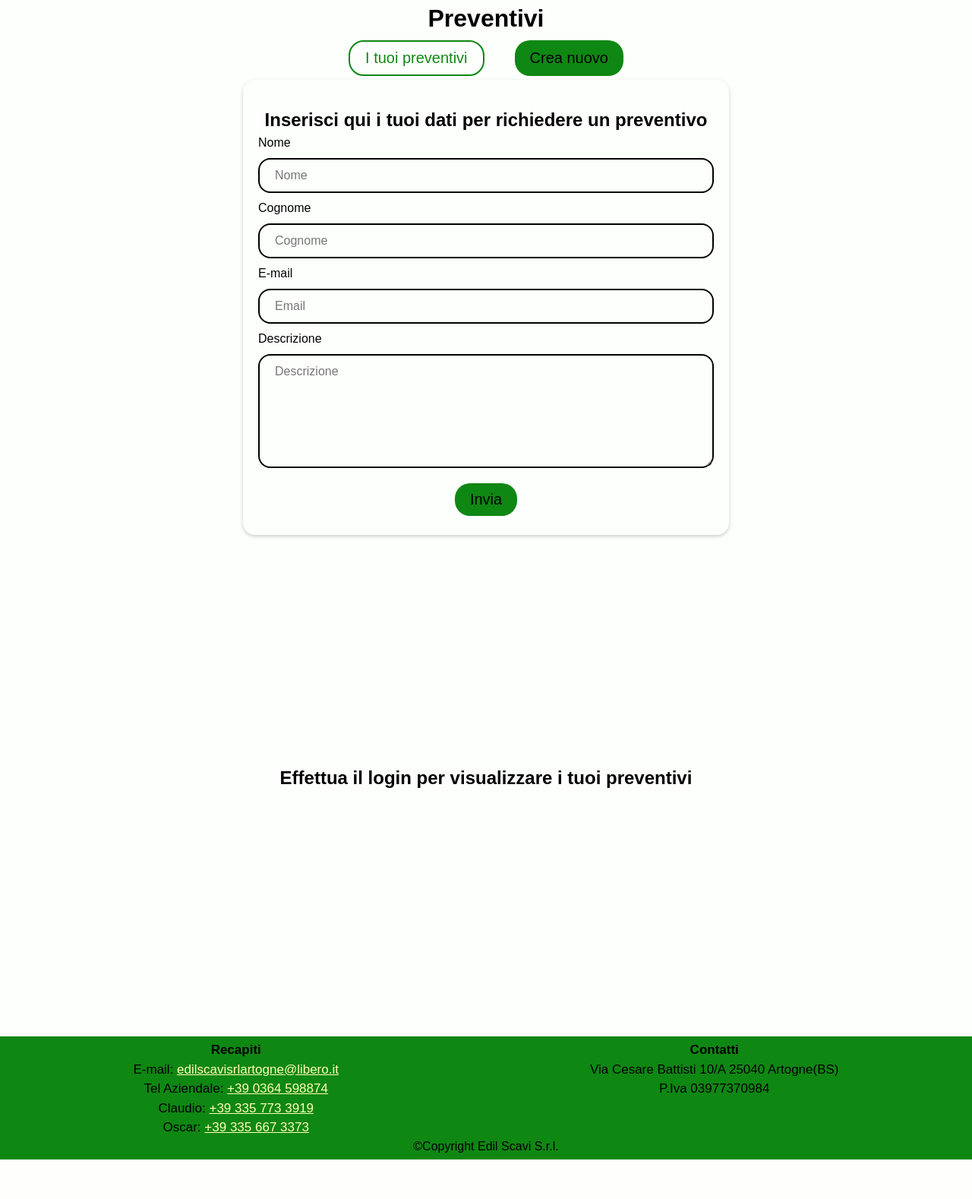
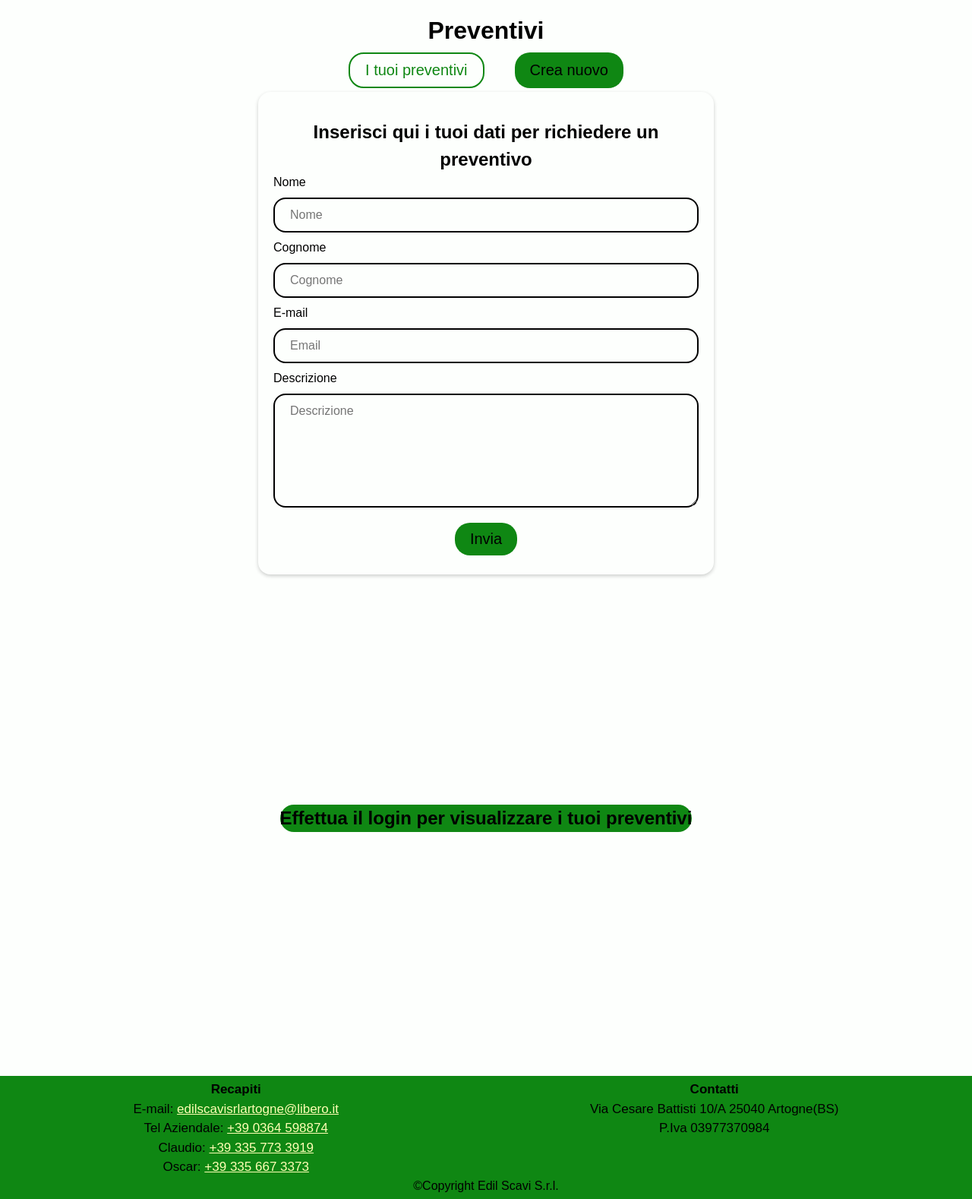
Before and after one commit to The-TecWebers/Progetto, a PHP site: page /preventivi.php in a window 1280 px wide. Shown: the part 74-1652 px from the top of the page at 76% size. Before the commit the page ends 1600 px from the top, so only its background shows below. Run offline with PHP 8.4, Linux system fonts and the light colour scheme; some libraries are stand-ins or nearby versions.

Commit message:
Per ora ho fatto il layout della storia

```diff
--- a/CSS/desktop.css
+++ b/CSS/desktop.css
@@ -38,15 +38,6 @@
     margin: 0;
     display: flex;
     flex-direction: column;
-}
-
-main{
-    flex: 1;
-    padding-bottom: 1.25em;
-}
-
-main a {
-    text-decoration: underline;
 }
 
 
@@ -279,13 +270,35 @@
 
 
 /*
-==============
-TITOLO PAGINA
-==============
+======
+MAIN
+======
 */
 
-h1{
+main{
+    flex: 1;
+    padding-bottom: 1.25em;
+    max-width: 1200px;
+    margin: auto;
+}
+
+main h1{
     text-align: center;
+    margin-top: 0.5em;
+}
+
+main h2{
+    text-align: center;
+    background-color: var(--bg_bgGreen);
+    color: var(--text_bgGreen);
+    border-radius: 1em;
+    margin-top: 0.6em;
+    margin-bottom: 0.5em;
+}
+
+main a {
+    color: var(--link_bgWhite);
+    text-decoration: underline;
 }
 
 
```
Also changed, not shown: storia.php (added, +8 -0 lines).
